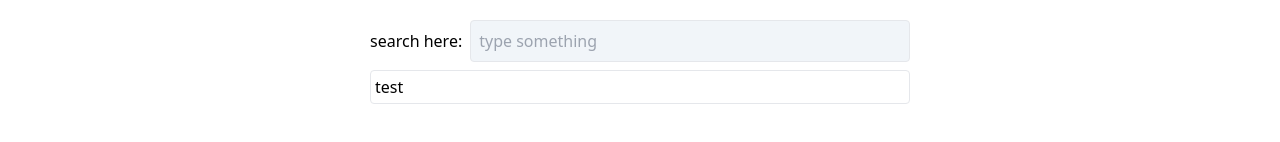
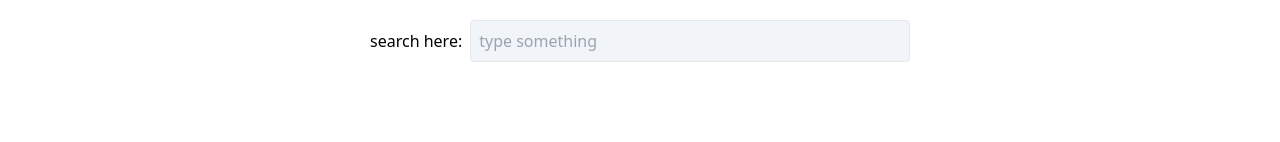
Before and after one commit to Akimba-png/react-ts-rtk-query__live-search, a React (Create React App) app: page / in a window 1280 px wide. Shown: the part 178-320 px from the top of the page. Built offline with nearby package versions, Linux system fonts and the light colour scheme; no server answers.

Commit message:
feat: Добавляет динамическую отрисовку получаемых данных

```diff
--- a/src/pages/main-page.tsx
+++ b/src/pages/main-page.tsx
@@ -1,17 +1,16 @@
-import { useState, useEffect, ChangeEvent } from 'react';
+import { useState, ChangeEvent } from 'react';
 import { useGetUsersQuery } from './../store/reducers/search-api';
 import { useDebounce } from './../hooks/use-debounce';
 
 function MainPage(): JSX.Element {
   const [ search, setSearch ] = useState<string>('');
   const debounced = useDebounce(search);
-  const { data } = useGetUsersQuery('Akimba');
+  const { data: users, isLoading } = useGetUsersQuery(debounced, {
+    skip: debounced.length < 3
+  });
   const searchChangeHandler = (evt: ChangeEvent<HTMLInputElement>) => {
     setSearch(evt.target.value);
   };
-  useEffect(() => {
-    console.log(debounced);
-  }, [debounced]);
   return (
     <main className='pt-[50px] h-[calc(100vh_-_79px)]'>
       <h1 className='mb-[40px] text-center font-bold text-2xl'>User search service</h1>
@@ -28,9 +27,21 @@ function MainPage(): JSX.Element {
            />
           </label>
         </form>
-        <ul className='max-h-[420px] overflow-y-auto border rounded'>
-          <li className='p-[4px] hover:bg-slate-100 cursor-pointer'>test</li>
-        </ul>
+        { isLoading && <p>Loading...</p>}
+        {users &&<ul className='max-h-[420px] overflow-y-auto border rounded'>
+          {
+            users.map((user) => {
+              return (
+                <li
+                  className='p-[4px] hover:bg-slate-100 cursor-pointer'
+                  key={user.id}
+                >
+                  {user.login}
+                </li>
+              );
+            })
+          }
+        </ul>}
       </section>
     </main>
   );
--- a/src/store/reducers/search-api.ts
+++ b/src/store/reducers/search-api.ts
@@ -3,7 +3,7 @@ import { User, SearchResponse } from '../../types/User';
 import { ApiRoute } from '../../const';
 
 const BASE_URL = 'https://api.github.com/';
-const ITEMS_COUNT = 10;
+const ITEMS_COUNT = 15;
 
 export const searchApi = createApi({
   reducerPath: 'data/search',
```
